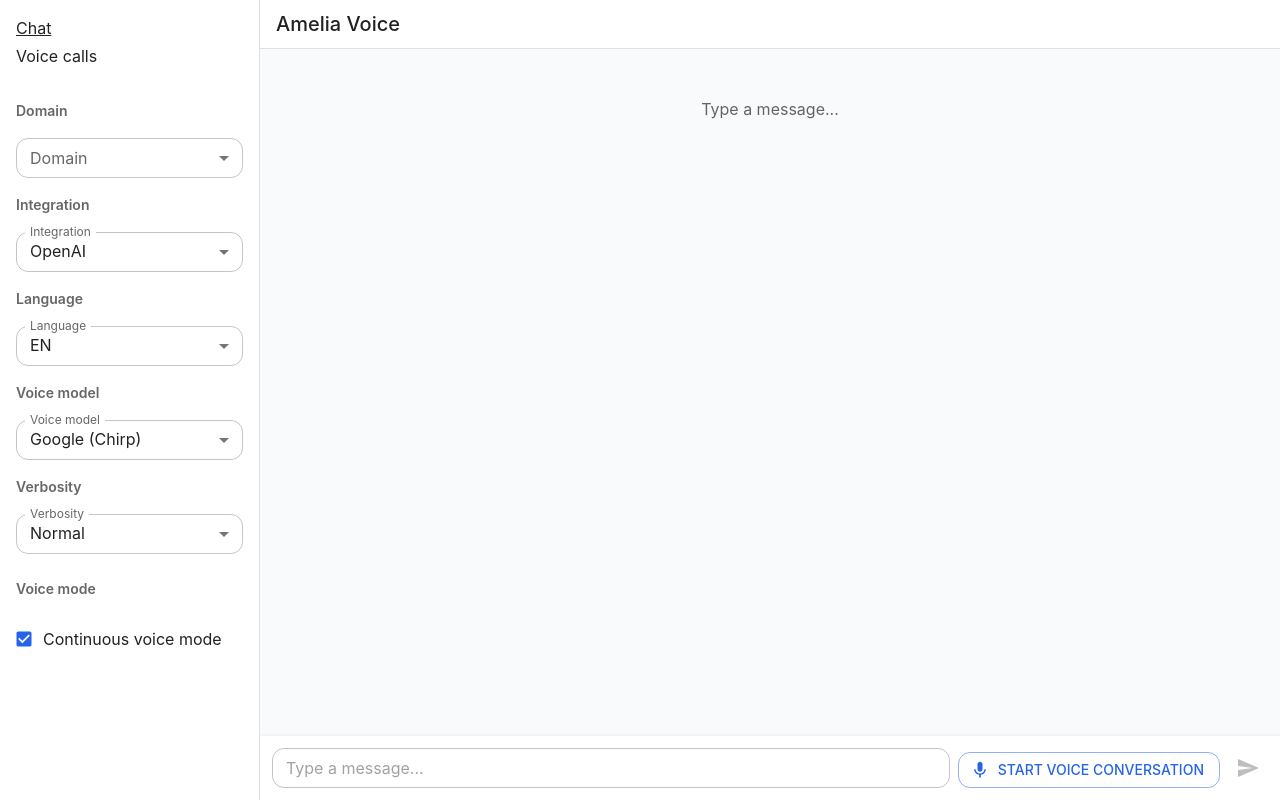
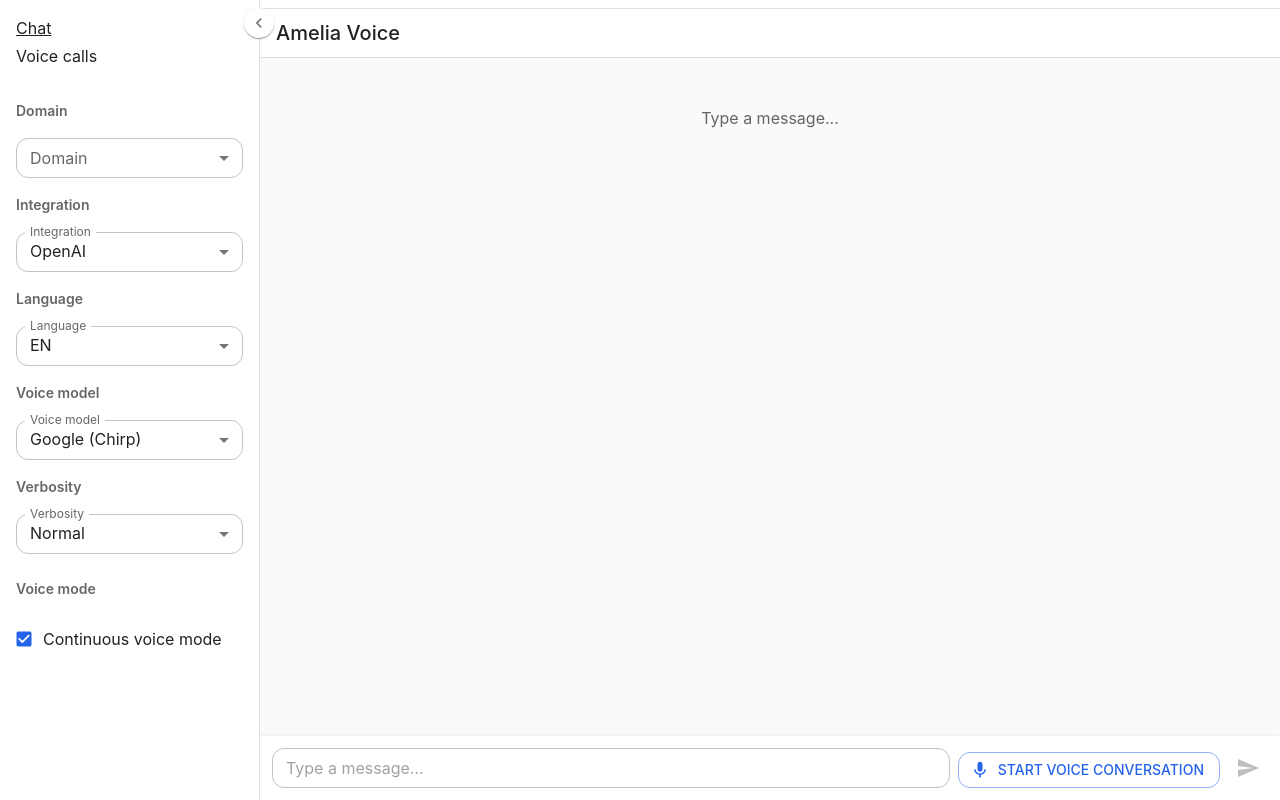
Before and after one commit to greigbl/ameliavoice, a React (Vite) app in the folder frontend/: page / in a window 1280 px wide. Built offline with nearby package versions, Linux system fonts and the light colour scheme.

Commit message:
Make leftside collapsible.

```diff
--- a/frontend/src/components/Layout.tsx
+++ b/frontend/src/components/Layout.tsx
@@ -1,11 +1,37 @@
+import { useState } from 'react'
 import Box from '@mui/material/Box'
+import IconButton from '@mui/material/IconButton'
+import MenuIcon from '@mui/icons-material/Menu'
+import ChevronLeftIcon from '@mui/icons-material/ChevronLeft'
 import { Outlet } from 'react-router-dom'
 import { Sidebar } from './Sidebar'
 
 export function Layout() {
+  const [sidebarOpen, setSidebarOpen] = useState(true)
+
   return (
     <Box sx={{ display: 'flex', height: '100vh', overflow: 'hidden' }}>
-      <Sidebar />
+      {sidebarOpen && (
+        <Box sx={{ position: 'relative' }}>
+          <Sidebar />
+          {/* Chevron overlay at top-right of sidebar to collapse it */}
+          <IconButton
+            size="small"
+            onClick={() => setSidebarOpen(false)}
+            sx={{
+              position: 'absolute',
+              top: 8,
+              right: -14,
+              bgcolor: 'background.paper',
+              boxShadow: 1,
+              '&:hover': { bgcolor: 'background.default' },
+            }}
+            aria-label="Hide settings panel"
+          >
+            <ChevronLeftIcon fontSize="small" />
+          </IconButton>
+        </Box>
+      )}
       <Box
         sx={{
           flex: 1,
@@ -16,6 +42,30 @@ export function Layout() {
           bgcolor: 'background.default',
         }}
       >
+        {/* Top bar with toggle when sidebar is collapsed */}
+        <Box
+          sx={{
+            display: 'flex',
+            alignItems: 'center',
+            justifyContent: 'flex-start',
+            px: 1,
+            py: 0.5,
+            borderBottom: 1,
+            borderColor: 'divider',
+            bgcolor: 'background.paper',
+          }}
+        >
+          {!sidebarOpen && (
+            <IconButton
+              size="small"
+              onClick={() => setSidebarOpen(true)}
+              aria-label="Show settings panel"
+            >
+              <MenuIcon fontSize="small" />
+            </IconButton>
+          )}
+        </Box>
+
         <Outlet />
       </Box>
     </Box>
```
